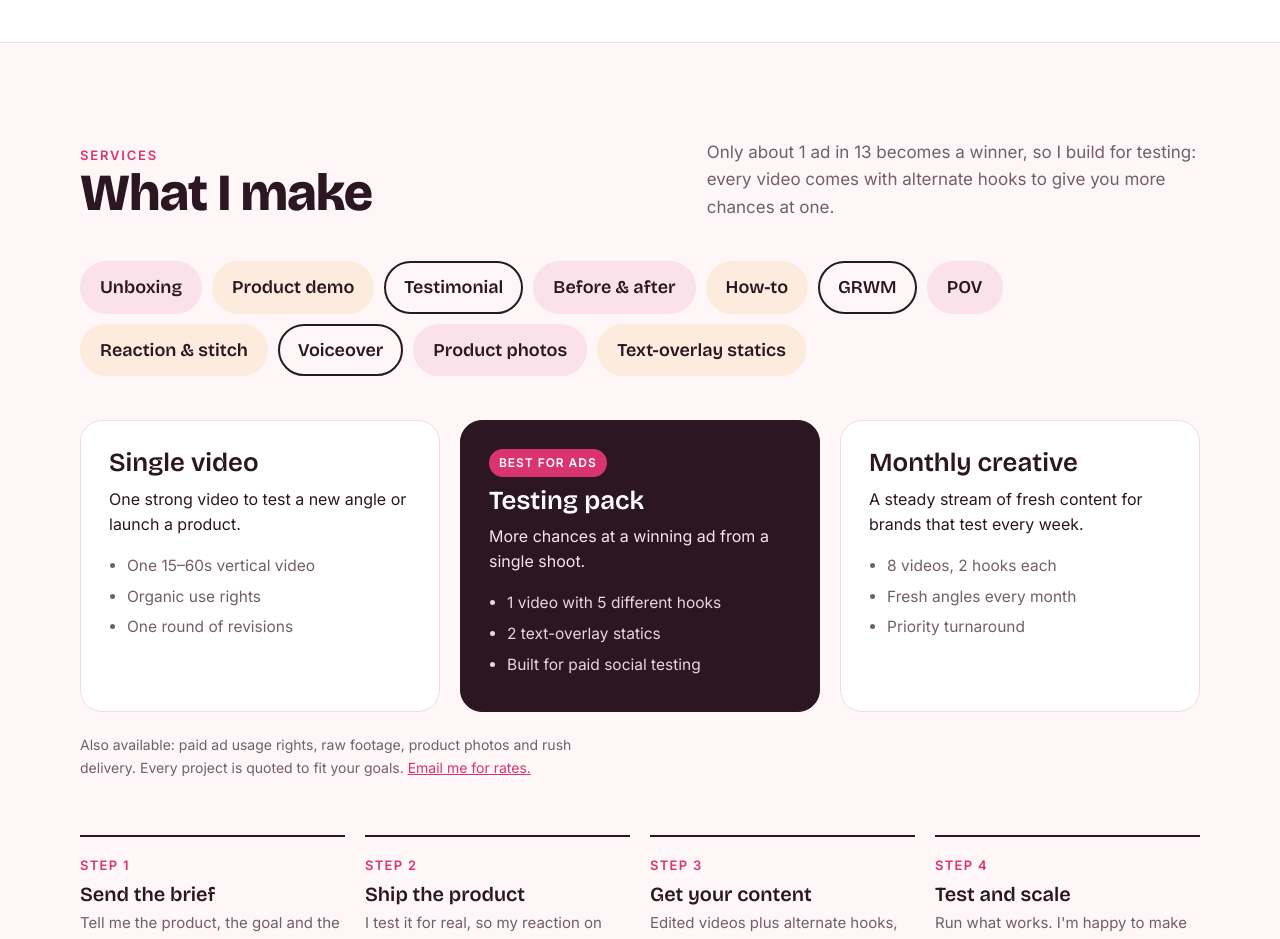
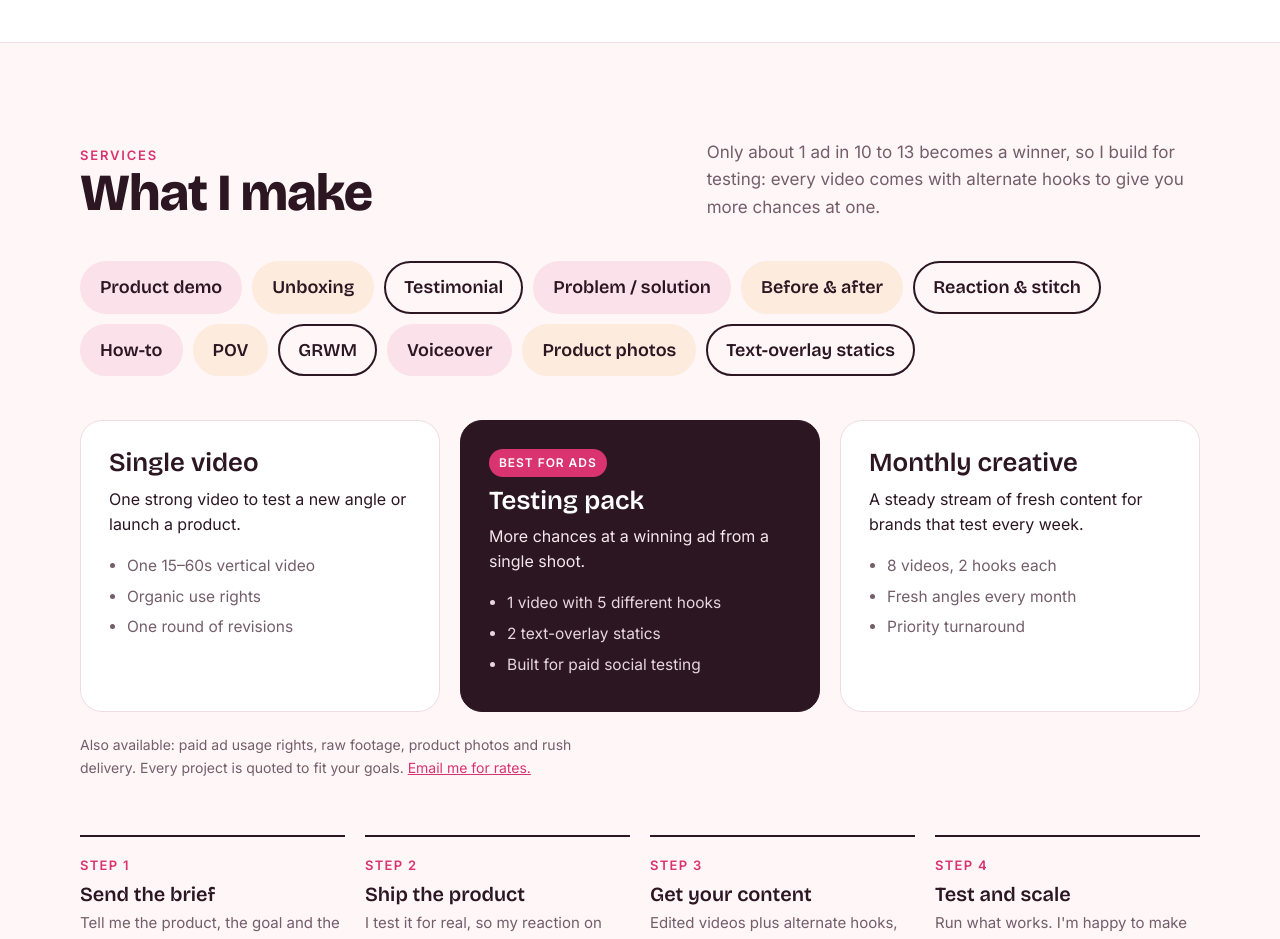
Before and after one commit to geothompsonugc/geothompsonugc.github.io, a plain HTML site: page index.html in a window 1280 px wide. Shown: the part 3580-4519 px from the top of the page. Drawn offline with nearby package versions, Linux system fonts and the light colour scheme.

Commit message:
Align services list and winner stat with Motion 2026 benchmarks
Co-Authored-By: Claude Opus 5.5 <noreply@anthropic.com>

```diff
--- a/index.html
+++ b/index.html
@@ -262,10 +262,10 @@ footer .wrap{display:flex;justify-content:space-between;gap:16px;flex-wrap:wrap}
   <div class="wrap">
     <div class="head">
       <div><div class="eyebrow">Services</div><h2>What I make</h2></div>
-      <p>Only about 1 ad in 13 becomes a winner, so I build for testing: every video comes with alternate hooks to give you more chances at one.</p>
+      <p>Only about 1 ad in 10 to 13 becomes a winner, so I build for testing: every video comes with alternate hooks to give you more chances at one.</p>
     </div>
     <div class="formats">
-      <span>Unboxing</span><span>Product demo</span><span>Testimonial</span><span>Before &amp; after</span><span>How-to</span><span>GRWM</span><span>POV</span><span>Reaction &amp; stitch</span><span>Voiceover</span><span>Product photos</span><span>Text-overlay statics</span>
+      <span>Product demo</span><span>Unboxing</span><span>Testimonial</span><span>Problem / solution</span><span>Before &amp; after</span><span>Reaction &amp; stitch</span><span>How-to</span><span>POV</span><span>GRWM</span><span>Voiceover</span><span>Product photos</span><span>Text-overlay statics</span>
     </div>
     <div class="packages">
       <div class="pkg">
```
